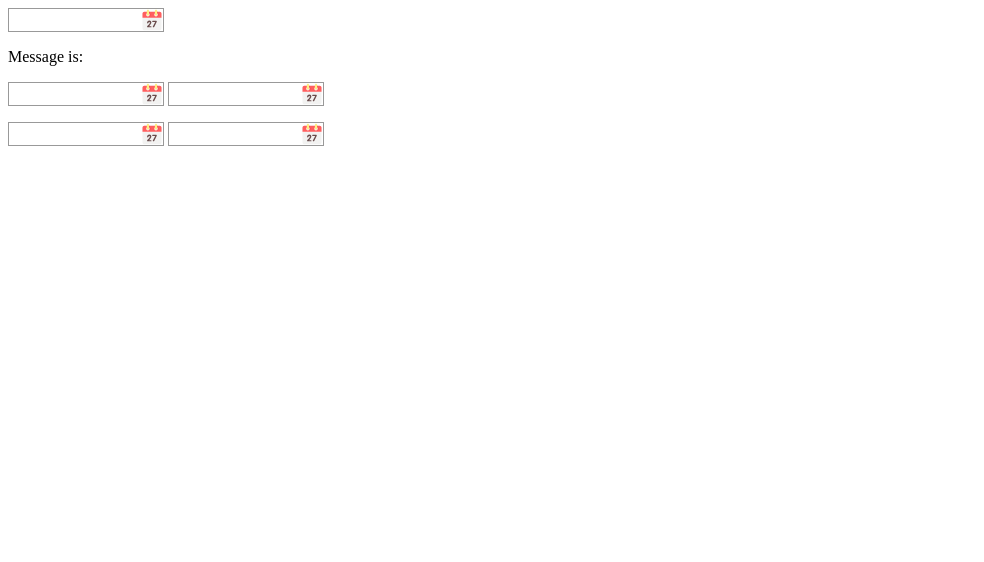
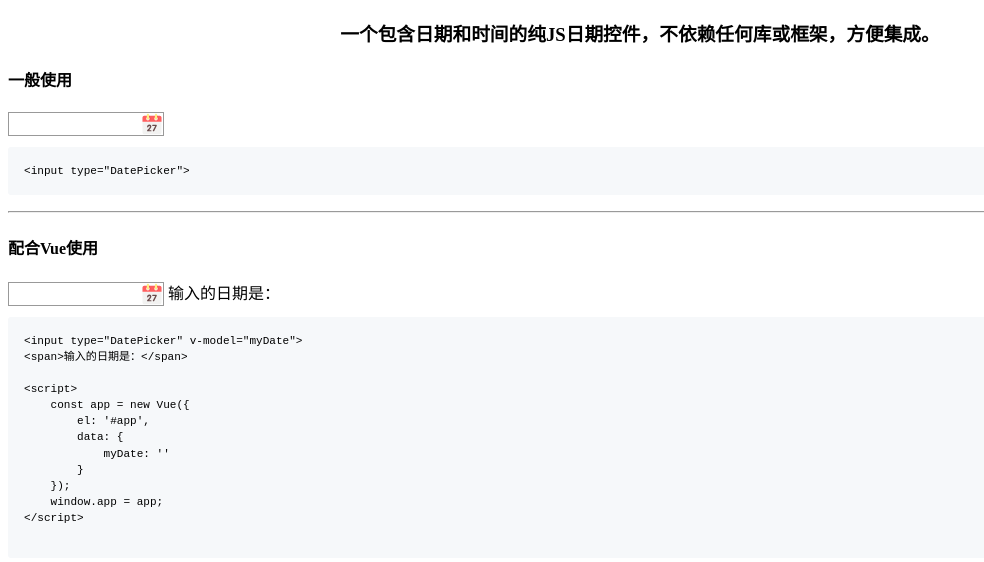
Before and after one commit to hongjianqiang/DatePicker, a website built with webpack: page demo/index.html in a window 1280 px wide. Shown: the whole page, without its empty margins (0-984 px from the left). Built offline with nearby package versions, Linux system fonts and the light colour scheme.

Commit message:
Build了一下

```diff
--- a/demo/index.html
+++ b/demo/index.html
@@ -6,42 +6,68 @@
     <link rel="shortcut icon" href="favicon.png">
     <meta name="viewport" content="width=device-width,initial-scale=1,maximum-scale=1,user-scalable=0,shrink-to-fit=no">
     <meta http-equiv="X-UA-Compatible" content="ie=edge">
-    <title>一个包含日期和时间的纯JS日期控件</title>
+    <title>一个包含日期和时间的纯JS日期控件，不依赖任何库或框架，方便集成。</title>
     <!--关闭缓存-->
     <meta http-equiv="Cache-Control" content="no-cache">
-    <script src="https://cdn.bootcss.com/vue/2.6.10/vue.min.js"></script>
     <style>
+        pre {
+            padding: 16px;
+            overflow: auto;
+            font-size: 85%;
+            line-height: 1.45;
+            background-color: #f6f8fa;
+            border-radius: 3px;
+        }
         input {
             border: #999 1px solid;
             height: 20px;
             width: 150px;
         }
+        .center { text-align: center; }
     </style>
+    <script src="https://cdn.bootcss.com/vue/2.6.10/vue.min.js"></script>
 </head>
 
 <body>
+    <h3 class="center">一个包含日期和时间的纯JS日期控件，不依赖任何库或框架，方便集成。</h3>
+
+    <p>
+        </p><h4>一般使用</h4>
+        <input type="DatePicker">
+        <pre>&lt;input type="DatePicker"&gt;</pre>
+    <p></p>
+
+    <hr>
+
     <div id="app">
-        <input type="DatePicker" v-model="message">
-        <p>Message is: {{ message }}</p>
+        <h4>配合Vue使用</h4>
+        <input type="DatePicker" v-model="myDate">
+        <span>输入的日期是：{{myDate}}</span>
+        <pre>
+&lt;input type="DatePicker" v-model="myDate"&gt;
+&lt;span&gt;输入的日期是：{{myDate}}&lt;/span&gt;
 
-        <p>
-            <input type="DatePicker">
-            <input type="DatePicker">
-        </p>
-        <p>
-            <input type="DatePicker">
-            <input type="DatePicker">
-        </p>
-    </div>
-    <script>
+&lt;script&gt;
     const app = new Vue({
         el: '#app',
         data: {
-            message: ''
+            myDate: ''
         }
     });
     window.app = app;
+&lt;/script&gt;
+        </pre>
+    </div>
+    <script>
+        const app = new Vue({
+            el: '#app',
+            data: {
+                myDate: ''
+            }
+        });
+        window.app = app;
     </script>
+
 <script type="text/javascript" src="../lib/DatePicker.min.js"></script></body>
 
 </html>
```
Also changed, not shown: lib/DatePicker.min.js.
